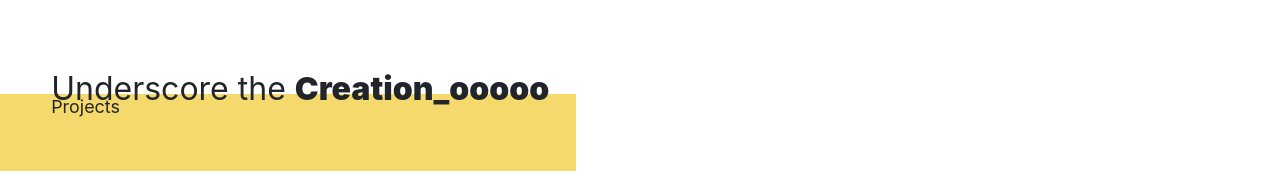
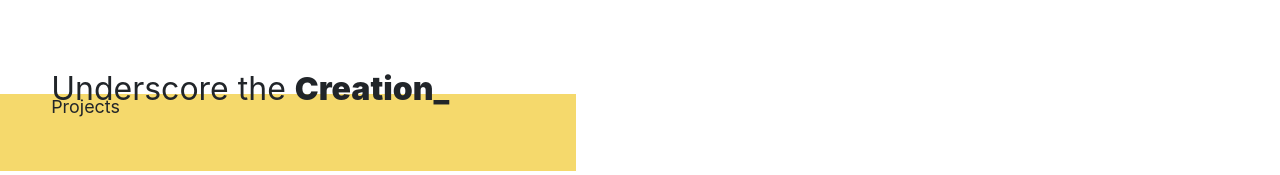
Before and after one commit to sah-aak/Personal_Profile_Website, a plain HTML site: page index.html in a window 1280 px wide. Shown: the part 1942-2117 px from the top of the page. Drawn offline with nearby package versions, Linux system fonts and the light colour scheme.

Commit message:
corrected again

```diff
--- a/index.html
+++ b/index.html
@@ -75,7 +75,7 @@
 
     <!--Projects-->
 
-    <p class="heading">Underscore the <span style="font-weight: 900;">Creation_ooooo</span></p>
+    <p class="heading">Underscore the <span style="font-weight: 900;">Creation_</span></p>
     <div class="decor"><p style="margin-left: 4vw;font-size:1.4vw;">Projects</p></div>
 
     <div class="projects">
```
